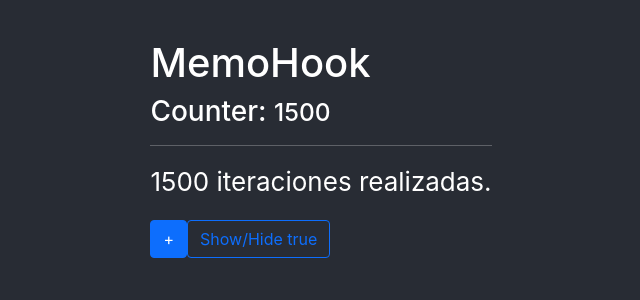
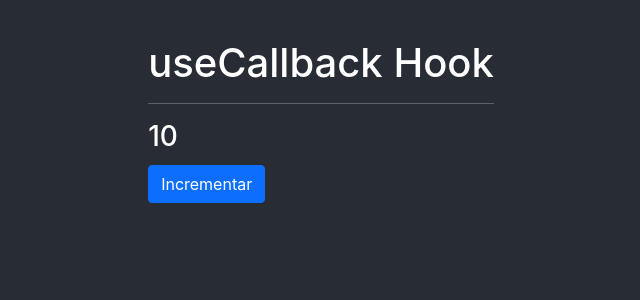
Before and after one commit to AlfredoGoatache/Hooks-App, a React (Create React App) app: page / in a window 1280 px wide. Shown: the top 300 px of the page, without its empty margins (319-959 px from the left). Built offline with nearby package versions, Linux system fonts and the light colour scheme.

Commit message:
creacion de los componentes callback y show

```diff
--- /dev/null
+++ b/src/components/06-memos/CallbackHook.tsx
@@ -0,0 +1,26 @@
+import { useCallback } from 'react';
+import { useState } from 'react';
+import { ShowIncrement } from './ShowIncrement';
+
+
+const CallbackHook = () => {
+
+    const [counter, setCounter] = useState(10)
+
+    const increment = useCallback( (num)=>{
+        setCounter( c => c + num);
+    }, [setCounter])
+
+    return(
+        <div>
+            <h1>useCallback Hook</h1>
+            <hr />
+            <h3>{counter}</h3>
+            <ShowIncrement increment={ increment } />
+        </div>
+    );
+}
+
+export{
+    CallbackHook
+}
--- /dev/null
+++ b/src/components/06-memos/ShowIncrement.tsx
@@ -0,0 +1,19 @@
+import React from 'react';
+
+const ShowIncrement = React.memo(( {increment}:any ) => {
+
+    console.log('Activación no autorizada!');
+
+    return (
+        <button
+        className='btn btn-primary'
+        onClick={ () => {increment(5)}}
+        >
+            Incrementar
+        </button>
+    )
+}
+)
+export {
+ShowIncrement
+}
--- a/src/index.tsx
+++ b/src/index.tsx
@@ -10,13 +10,14 @@ import ReactDOM from 'react-dom';
 // import { RealExampleRef } from './components/04-useRef/RealExampleRef';
 // import { Layout } from './components/05-useLayoutEffect/LayoutEffect';
 // import { Memorize } from './components/06-memos/Memorize';
-import { MemoHook } from './components/06-memos/MemoHook';
+// import { MemoHook } from './components/06-memos/MemoHook';
+import { CallbackHook } from './components/06-memos/CallbackHook';
 import './index.css';
 
 ReactDOM.render(
   <React.StrictMode>
   <br/>
-    <MemoHook/>
+    <CallbackHook/>
   </React.StrictMode>,
   document.getElementById('root')
 );
```
Also changed, not shown: 16 other files (tests, documents, lock files or other folders).
